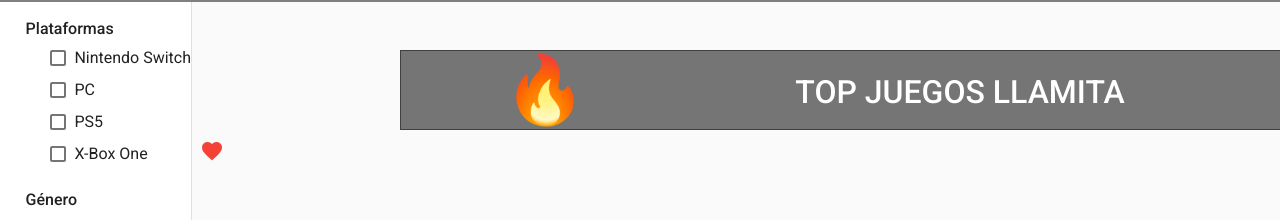
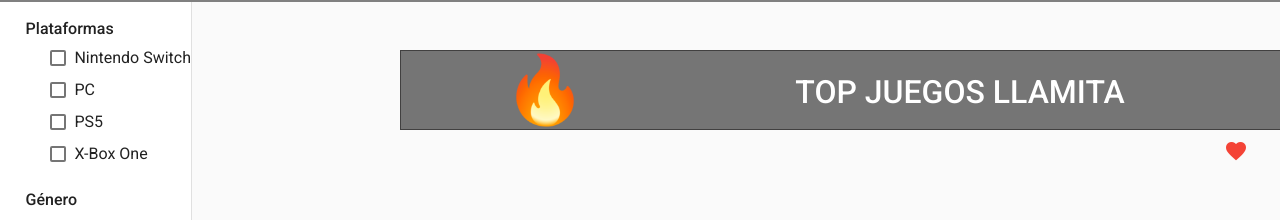
Before and after one commit to ansasa2122daw2/ProyectoAngular, an Angular app: page / in a window 1280 px wide. Shown: the part 126-346 px from the top of the page. Built offline with nearby package versions, Linux system fonts and the light colour scheme.

Commit message:
commit de prueba

```diff
--- a/src/app/Main/main.component.css
+++ b/src/app/Main/main.component.css
@@ -37,5 +37,7 @@ h6{
 }
 
 .botonFavorito{
-
-}
+    position: fixed;
+    margin-left:80%;
+    ;
+  }
--- a/src/app/Main/main.component.html
+++ b/src/app/Main/main.component.html
@@ -24,7 +24,7 @@
 
     <div id="juegosTop"><img src="../assets/llamita.png"><h2>TOP JUEGOS LLAMITA</h2><img src="../assets/llamita.png"></div>
 
-    <div class="example-button-container">
+    <div class="botonFavorito">
       <button mat-icon-button color="warn" aria-label="Example icon button with a heart icon">
         <mat-icon>favorite</mat-icon>
       </button>
```
